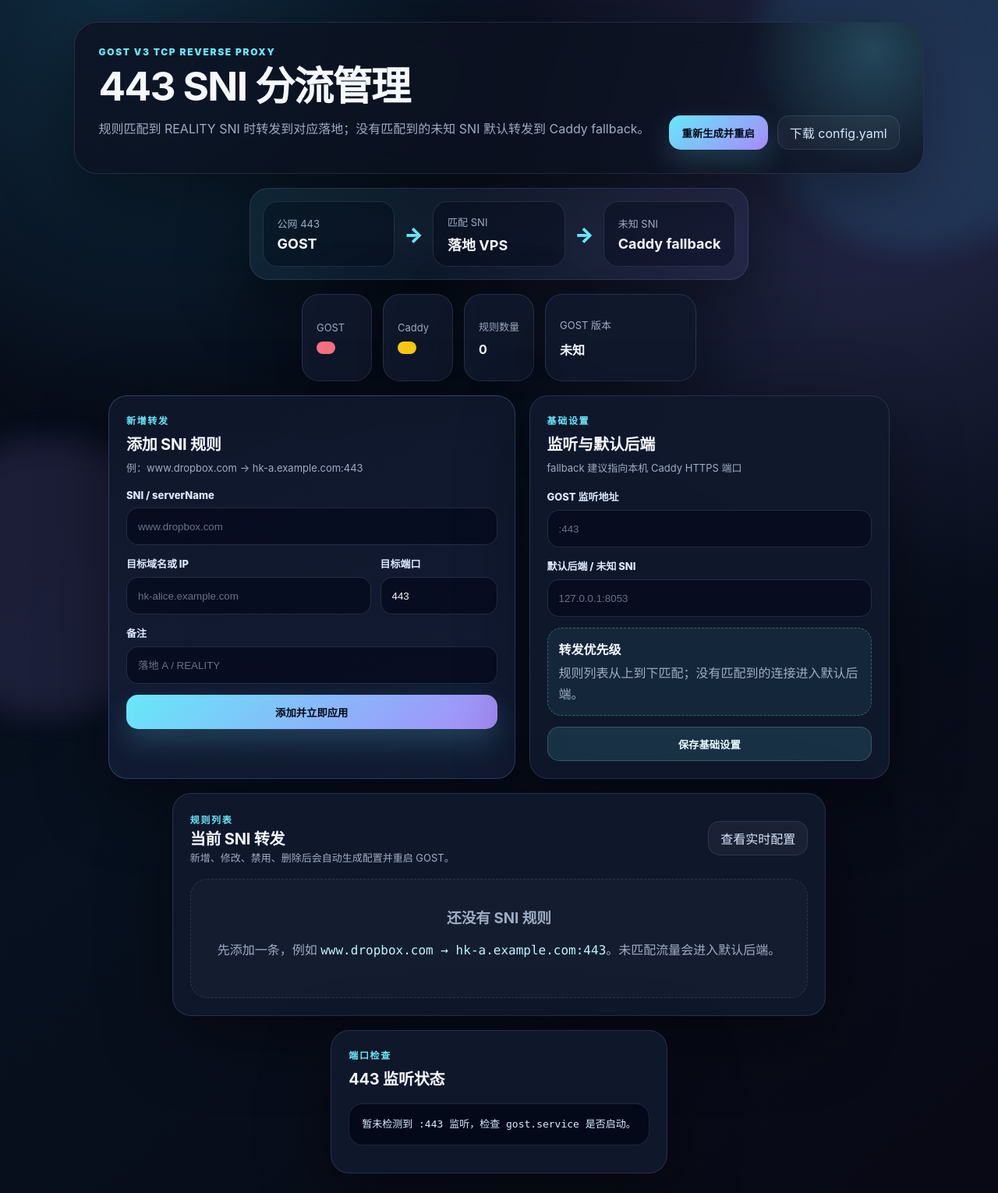
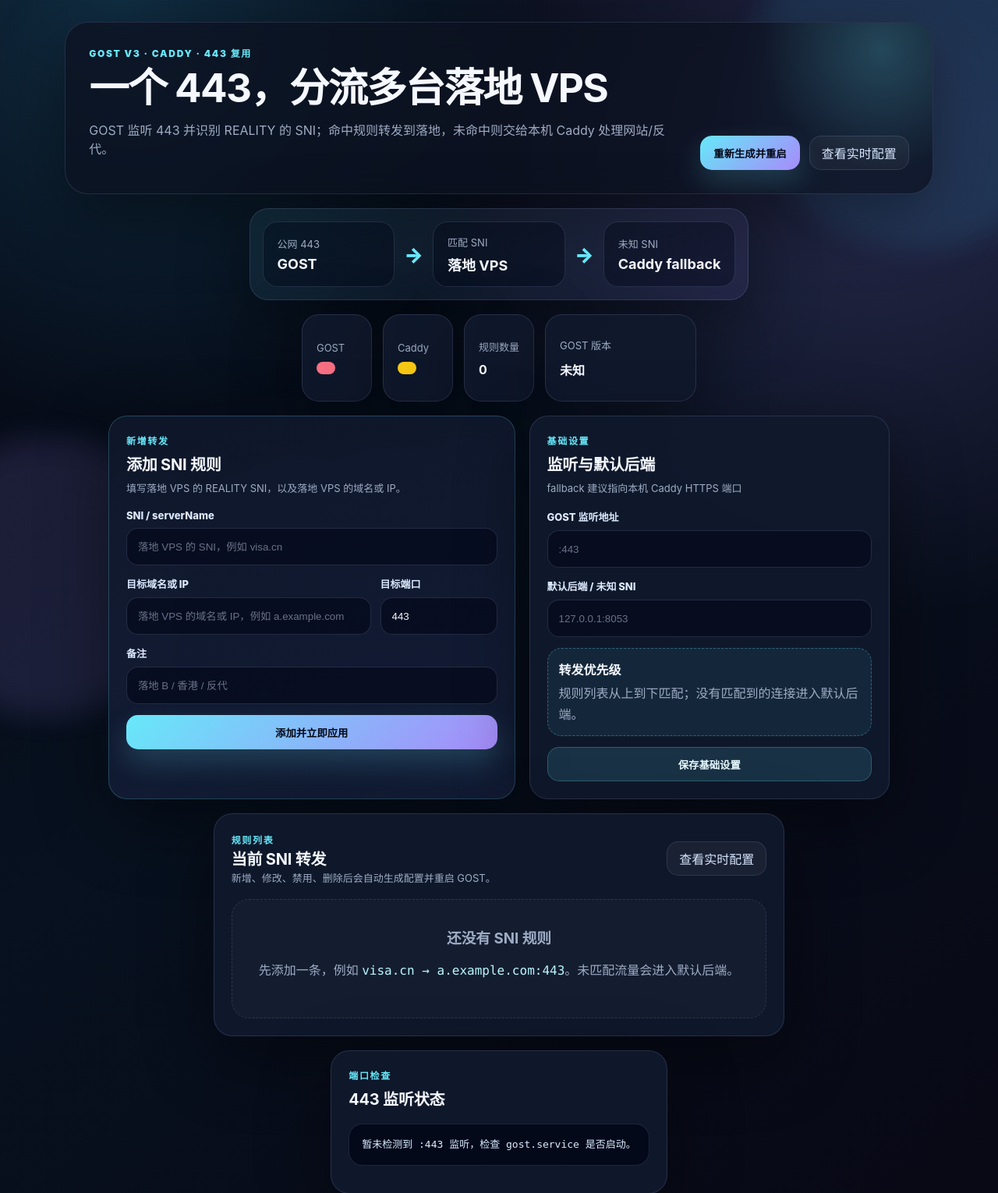
Before and after one commit to ddminxx/gost-sni-manager, a Flask app: template panel/templates/dashboard.html in a window 1280 px wide. Shown: the top 1530 px of the page at 78% size. Before the commit the page ends 1505 px from the top, so only its background shows below. Run offline with Flask 3, Linux system fonts and the light colour scheme; the template is opened without the code that fills it, so the values that code supplies are empty; parts of the project's set-up code (start-up, migrations or seed data) failed here and were passed over.

Commit message:
Add files via upload

```diff
--- a/panel/templates/base.html
+++ b/panel/templates/base.html
@@ -17,7 +17,7 @@
         <div class="brand-mark">GS</div>
         <div>
           <div class="brand-title">GOST SNI</div>
-          <div class="brand-subtitle">Layer 4 控制台</div>
+          <div class="brand-subtitle">443 复用控制台</div>
         </div>
       </a>
       <nav class="nav">
--- a/panel/templates/dashboard.html
+++ b/panel/templates/dashboard.html
@@ -3,16 +3,16 @@
 {% block content %}
 <header class="hero-card">
   <div class="hero-copy">
-    <p class="eyebrow">GOST v3 TCP Reverse Proxy</p>
-    <h1>443 SNI 分流管理</h1>
-    <p class="muted">规则匹配到 REALITY SNI 时转发到对应落地；没有匹配到的未知 SNI 默认转发到 Caddy fallback。</p>
+    <p class="eyebrow">GOST v3 · Caddy · 443 复用</p>
+    <h1>一个 443，分流多台落地 VPS</h1>
+    <p class="muted">GOST 监听 443 并识别 REALITY 的 SNI；命中规则转发到落地，未命中则交给本机 Caddy 处理网站/反代。</p>
   </div>
   <div class="hero-actions">
     <form method="post" action="{{ url_for('apply_now') }}">
       <input type="hidden" name="csrf_token" value="{{ csrf_token }}">
       <button class="primary-button" type="submit">重新生成并重启</button>
     </form>
-    <a class="ghost-button" href="{{ url_for('download_config') }}">下载 config.yaml</a>
+    <a class="ghost-button" href="{{ url_for('view_config') }}">查看实时配置</a>
   </div>
 </header>
 
@@ -48,24 +48,24 @@
     <div class="card-head">
       <span class="card-kicker">新增转发</span>
       <h2>添加 SNI 规则</h2>
-      <span class="hint">例：www.dropbox.com → hk-a.example.com:443</span>
+      <span class="hint">填写落地 VPS 的 REALITY SNI，以及落地 VPS 的域名或 IP。</span>
     </div>
     <form method="post" action="{{ url_for('add_rule') }}" class="rule-form">
       <input type="hidden" name="csrf_token" value="{{ csrf_token }}">
       <input type="hidden" name="enabled" value="true">
       <label>SNI / serverName
-        <input name="sni" required placeholder="www.dropbox.com">
+        <input name="sni" required placeholder="落地 VPS 的 SNI，例如 visa.cn">
       </label>
       <div class="form-row">
         <label>目标域名或 IP
-          <input name="target" required placeholder="hk-alice.example.com">
+          <input name="target" required placeholder="落地 VPS 的域名或 IP，例如 a.example.com">
         </label>
         <label>目标端口
           <input name="port" required type="number" min="1" max="65535" value="443">
         </label>
       </div>
       <label>备注
-        <input name="note" maxlength="120" placeholder="落地 A / REALITY">
+        <input name="note" maxlength="120" placeholder="落地 B / 香港 / 反代">
       </label>
       <button class="primary-button" type="submit">添加并立即应用</button>
     </form>
@@ -153,7 +153,7 @@
   {% else %}
   <div class="empty-state">
     <h3>还没有 SNI 规则</h3>
-    <p>先添加一条，例如 <code>www.dropbox.com → hk-a.example.com:443</code>。未匹配流量会进入默认后端。</p>
+    <p>先添加一条，例如 <code>visa.cn → a.example.com:443</code>。未匹配流量会进入默认后端。</p>
   </div>
   {% endif %}
 </section>
```
